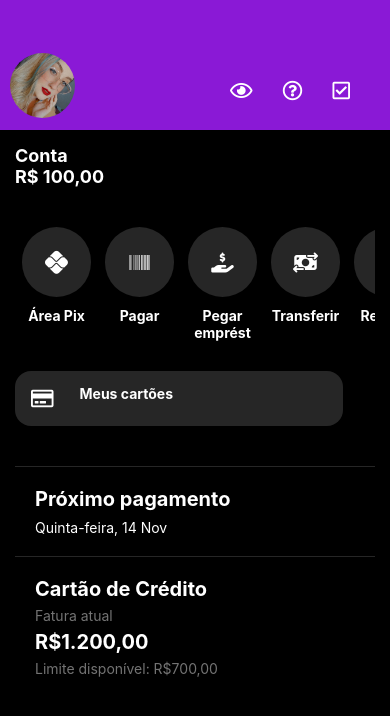
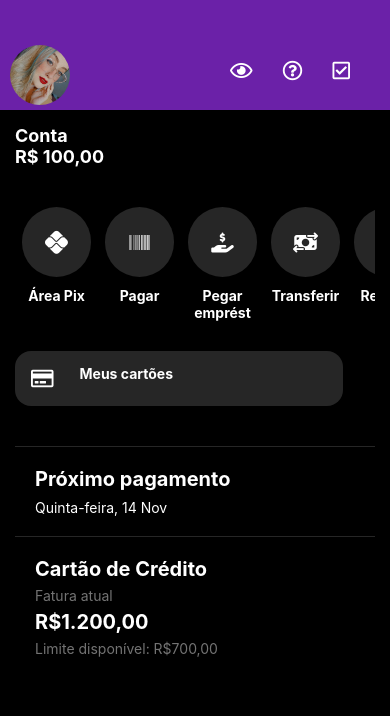
Before and after one commit to LineLemos/AnineBank, a React Native app: screen / in a window 390 px wide. Shown: the top 716 px of the page. Built offline with nearby package versions, Linux system fonts and the light colour scheme.

Commit message:
área pix css

```diff
--- a/App.js
+++ b/App.js
@@ -20,24 +20,32 @@ export default function App() {
             header: () => (
               <View
                 style={{
-                  backgroundColor: "#8A19D6",
+                  backgroundColor: "#6b21a8",
                   padding: 10,
-                  height: 130,
-                  flexDirection: 'row',
-                  alignItems:'center',
-                  justifyContent: 'space-between',
+                  height: 110,
+                  flexDirection: "row",
+                  alignItems: "center",
+                  justifyContent: "space-between",
                 }}
               >
                 <Image
                   source={require("./assets/cliente.jpeg")}
                   style={{
-                    width: 65,
-                    height: 65,
+                    width: 60,
+                    height: 60,
                     borderRadius: 50,
                     marginTop: 40,
                   }}
                 />
-                <View style={{ flexDirection: "row", alignItems:'center', padding: 20, paddingTop: 70, gap:10}}>
+                <View
+                  style={{
+                    flexDirection: "row",
+                    alignItems: "center",
+                    padding: 20,
+                    paddingTop: 50,
+                    gap: 10,
+                  }}
+                >
                   <TouchableOpacity onPress={() => alert("Ícone 1")}>
                     <FontAwesome5
                       name="eye"
@@ -67,7 +75,17 @@ export default function App() {
             ),
           }}
         />
-        <Stack.Screen name="Pix" component={Pix} options={{}} />
+        <Stack.Screen
+          name="Pix"
+          component={Pix}
+          options={{
+            title: 'Área Pix',
+            headerStyle: {
+              backgroundColor: "#6b21a8",
+            },
+            headerTintColor: "#fff",
+          }}
+        />
       </Stack.Navigator>
     </NavigationContainer>
   );
--- a/src/screens/Pix.js
+++ b/src/screens/Pix.js
@@ -6,6 +6,9 @@ export default function Pix({route, navigation}){
     const {saldo, setSaldo} = route.params;
     const [valorPix, setValorPix] = useState("");
     const [chavePix, setChavePix] = useState("");
+
+
+
 
     const sendPix = () => {
         const valor = parseFloat(valorPix);
@@ -24,6 +27,7 @@ export default function Pix({route, navigation}){
         <TextInput
           style={styles.input}
           placeholder="Digite a chave PIX"
+          placeholderTextColor="#737373"
           value={chavePix}
           onChangeText={setChavePix}
         />
@@ -31,11 +35,17 @@ export default function Pix({route, navigation}){
         <TextInput
           style={styles.input}
           placeholder="Digite o valor"
+          placeholderTextColor="#737373"
           value={valorPix}
           keyboardType="numeric"
           onChangeText={setValorPix}
         />
-        <Button style={styles.button} title="Enviar PIX" onPress={sendPix} />
+        <Button
+          style={styles.button}
+          title="Enviar PIX"
+          onPress={sendPix}
+          color="#6b21a8"
+        />
       </View>
     );
 }
@@ -61,7 +71,5 @@ const styles = StyleSheet.create({
     color:"#fff",
   },
 
-  button: {
-    backgroundColor: "#8A19D6",
-  },
+
 });
```
